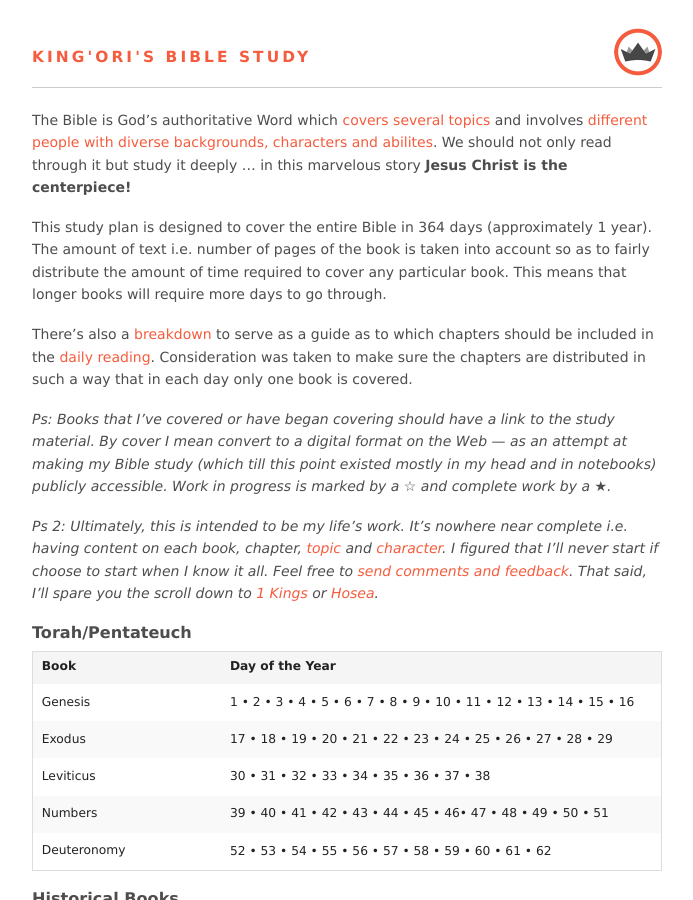
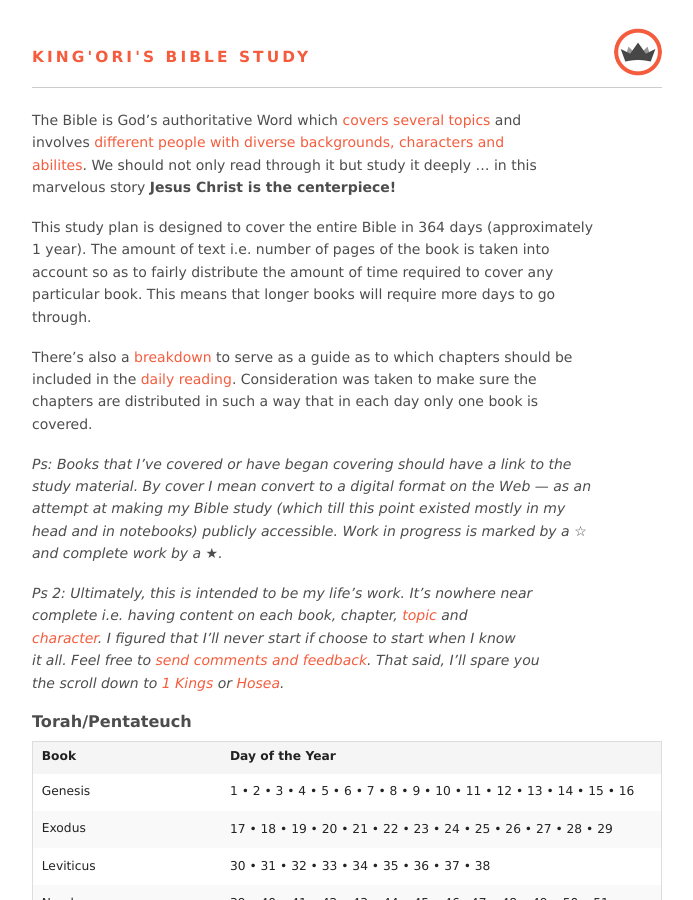
Before and after one commit to itskingori/systematic-theology, a Jekyll site: the page built from index.md, in a window 1280 px wide and 900 px high. Shown: the whole window, without its empty margins (293-986 px from the left). Built offline with Jekyll 4.4.1, drawn with Linux system fonts in a browser that asks for light colours; Markdown is read by kramdown in place of the engine named in the settings; part of the change alters nothing that is shown; some of the changed text lies outside the part shown.

```diff
--- a/_config.yml
+++ b/_config.yml
@@ -1,10 +1,6 @@
-markdown: redcarpet
 highlighter: pygments
 baseurl: /systematic-theology
 relative_permalinks: false
-
-redcarpet:
-  extensions: ['no_intra_emphasis', 'fenced_code_blocks', 'autolink', 'tables']
 
 exclude: ['Gemfile', 'Gemfile.lock', '*.sublime-project', 'README.md']
 
@@ -21,3 +17,68 @@ author:
   fullname: "King'ori J. Maina"
   website: "http://kingori.co"
   twitter: "itsmrwave"
+
+markdown: kramdown
+kramdown:
+  input:          GFM
+
+  # Prefix used for automatically generated header IDs.
+  #
+  # This option can be used to set a prefix for the automatically generated
+  # header IDs so that there is no conflict when rendering multiple kramdown
+  # documents into one output file separately. The prefix should only contain
+  # characters that are valid in an ID!
+  auto_id_prefix: ''
+
+  # Strip all formatting from header text for automatic ID generation.
+  #
+  # If this option is true, only the text elements of a header are used for
+  # generating the ID later (in contrast to just using the raw header text
+  # line). This option will be removed in version 2.0 because this will be the
+  # default then.
+  auto_id_stripping: true
+
+  # Use automatic header ID generation.
+  #
+  # If this option is true, ID values for all headers are automatically
+  # generated if no ID is explicitly specified.
+  auto_ids: true
+
+  # Defines how entities are output.
+  #
+  # The possible values are :as_input (entities are output in the same form as
+  # found in the input), :numeric (entities are output in numeric form),
+  # :symbolic (entities are output in symbolic form if possible) or :as_char
+  # (entities are output as characters if possible, only available on Ruby 1.9).
+  entity_output:  as_char
+
+  # Defines the text that should be used for the footnote backlinks.
+  #
+  # The footnote backlink is just text, so any special HTML characters will be
+  # escaped. If the footnote backlint text is an empty string, no footnote
+  # backlinks will be generated.
+  footnote_backlink: '&8617;'
+
+  # The number of the first footnote
+  #
+  # This option can be used to specify the number that is used for the first
+  # footnote.
+  footnote_nr: 1
+
+  # Interprets line breaks literally.
+  #
+  # Insert HTML <br /> tags inside paragraphs where the original Markdown
+  # document had newlines (by default, Markdown ignores these newlines).
+  hard_wrap: true
+
+  # Defines the HTML entity names or code points for smart quote output
+  #
+  # The entities identified by entity name or code point that should be used
+  # for, in order, a left single quote, a right single quote, a left double and
+  # a right double quote are specified by separating them with commas.
+  smart_quotes: lsquo,rsquo,ldquo,rdquo
+
+  # Defines the levels that are used for the table of contents
+  #
+  # The individual levels can be specified by separating them with commas (e.g. 1,2,3) or by using the range syntax (e.g. 1..3). Only the specified levels are used for the table of contents.
+  toc_levels: 1..6
```
